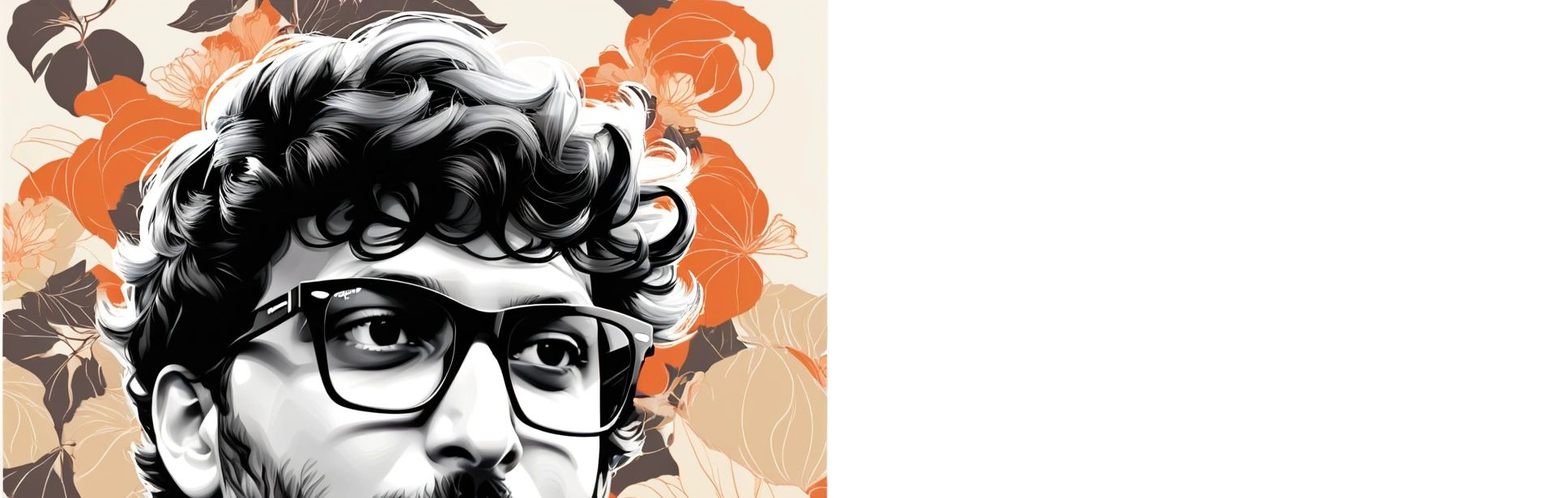
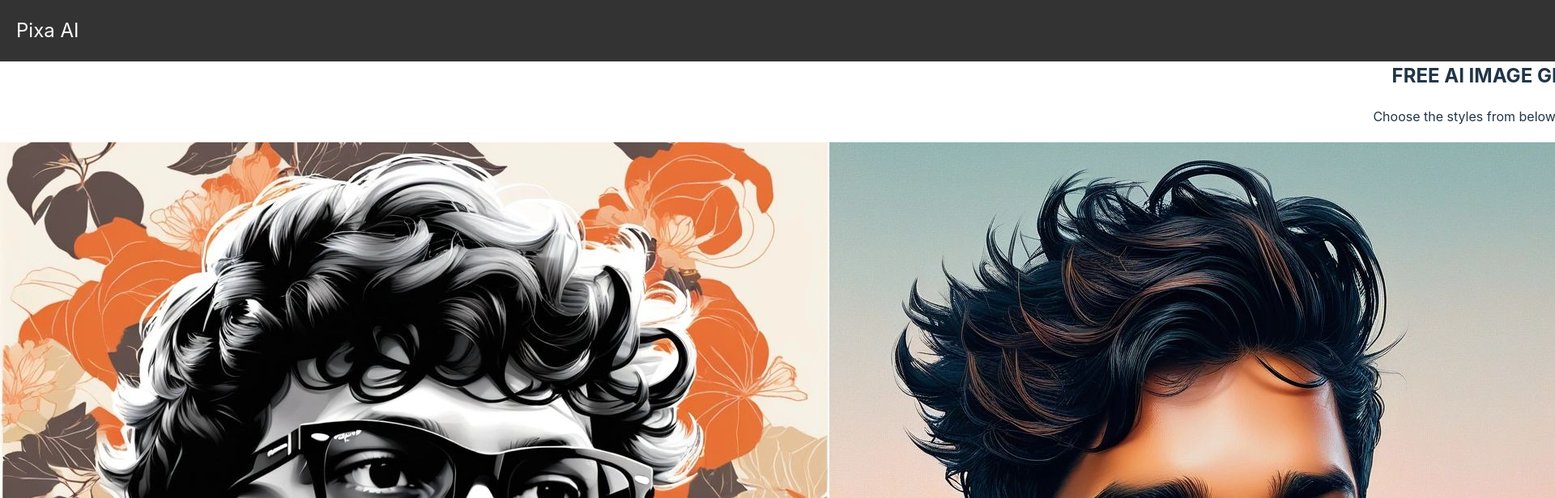
Before and after one commit to arunbchandran100/Pixa-AI-image-generator, a React (Vite) app in the folder react/pixa-ai/: page / in a window 1280 px wide. Shown: the top 616 px of the page at 81% size, 1920 px wide, since content can reach past the window. Built offline with nearby package versions, Linux system fonts and the light colour scheme.

Commit message:
added header

```diff
--- a/react/pixa-ai/src/Home.tsx
+++ b/react/pixa-ai/src/Home.tsx
@@ -1,16 +1,50 @@
-import React from 'react';
-import PhotoOption from './PhotoOption'; // Import PhotoOption component
-import './Homestyles.css'; // Import your CSS file
-import photo1 from './assets/images/photo1.jpg';
-import photo2 from './assets/images/photo2.jpg';
-import photo3 from './assets/images/photo3.jpg';
-import photo4 from './assets/images/photo4.jpg';
+import React from "react";
+import "./Homestyles.css"; // Import your CSS file
+import photo1 from "./assets/images/photo1.jpg";
+import photo2 from "./assets/images/photo2.jpg";
+import photo3 from "./assets/images/photo3.jpg";
+import photo4 from "./assets/images/photo4.jpg";
+
+interface PhotoOptionProps {
+  photo: string;
+  onSelect: () => void;
+  onUpload: () => void;
+}
+
+const PhotoOption: React.FC<PhotoOptionProps> = ({
+  photo,
+  onSelect,
+  onUpload,
+}) => {
+  return (
+    <div>
+      <img src={photo} alt="Photo" />
+      <button onClick={onSelect}>Select</button>
+      <button onClick={onUpload}>Upload Your Photo</button>
+    </div>
+  );
+};
 
 function Home() {
   const photos = [photo1, photo2, photo3, photo4];
 
   return (
     <div>
+      {/* Header */}
+      <header className="header">
+        <div className="logo">Pixa AI</div>
+      </header>
+
+      {/* Generator text */}
+      <div className="generator-text">Free AI Image Generator</div>
+
+      {/* Description */}
+      <div className="description">
+        Choose the styles from below to edit your photos
+      </div>
+
+      {/* Photo options container */}
+      <div className="photo-options-container">
         {/* Map over photos and render PhotoOption for each photo */}
         {photos.map((photo, index) => (
           <PhotoOption
@@ -21,6 +55,7 @@ function Home() {
           />
         ))}
       </div>
+    </div>
   );
 }
 
--- a/react/pixa-ai/src/Homestyles.css
+++ b/react/pixa-ai/src/Homestyles.css
@@ -50,3 +50,41 @@
   button:hover {
     background-color: #0056b3;
   }
+
+  .header {
+    background-color: #333;
+    color: #fff;
+    padding: 20px;
+    display: flex;
+    align-items: center;
+    width: 100%; /* Set the header to occupy full width */
+  }
+
+  .logo {
+    font-size: 24px;
+    margin-right: auto;
+  }
+
+  .generator-text {
+    text-align: center; /* Center-align the text */
+    text-transform: uppercase; /* Convert text to uppercase */
+    font-weight: bold; /* Make the text bold */
+    font-size: 24px; /* Adjust font size as needed */
+    margin-bottom: 20px; /* Add some margin below the text */
+  }
+
+
+.description {
+    text-align: center; /* Center-align the text */
+    margin-bottom: 20px; /* Add some margin below the text */
+  }
+
+.photo-options-container {
+    display: flex; /* Use flexbox layout */
+    justify-content: space-around; /* Space items evenly along the main axis */
+  }
+
+  .photo-option img {
+    max-width: 100%; /* Ensure images don't exceed container width */
+    height: auto; /* Maintain aspect ratio */
+  }
--- a/react/pixa-ai/src/PhotoOption.tsx
+++ b/react/pixa-ai/src/PhotoOption.tsx
@@ -1,4 +1,9 @@
 import React from 'react';
+import './Homestyles.css'; // Import your CSS file
+import photo1 from './assets/images/photo1.jpg';
+import photo2 from './assets/images/photo2.jpg';
+import photo3 from './assets/images/photo3.jpg';
+import photo4 from './assets/images/photo4.jpg';
 
 interface PhotoOptionProps {
   photo: string;
@@ -8,7 +13,7 @@ interface PhotoOptionProps {
 
 const PhotoOption: React.FC<PhotoOptionProps> = ({ photo, onSelect, onUpload }) => {
   return (
-    <div>
+    <div className="photo-option"> {/* Apply photo-option class */}
       <img src={photo} alt="Photo" />
       <button onClick={onSelect}>Select</button>
       <button onClick={onUpload}>Upload Your Photo</button>
@@ -16,4 +21,36 @@ const PhotoOption: React.FC<PhotoOptionProps> = ({ photo, onSelect, onUpload })
   );
 }
 
-export default PhotoOption;
+function Home() {
+  const photos = [photo1, photo2, photo3, photo4];
+
+  return (
+    <div>
+      {/* Header */}
+      <header className="header">
+        <div className="logo">Pixa AI</div>
+      </header>
+
+      {/* Generator text */}
+      <div className="generator-text">Free AI Image Generator</div>
+
+      {/* Description */}
+      <div className="description">Choose the styles from below to edit your photos</div>
+
+      {/* Photo options container */}
+      <div className="photo-options-container">
+        {/* Map over photos and render PhotoOption for each photo */}
+        {photos.map((photo, index) => (
+          <PhotoOption
+            key={index}
+            photo={photo}
+            onSelect={() => {} /* Implement your onSelect logic here */}
+            onUpload={() => {} /* Implement your onUpload logic here */}
+          />
+        ))}
+      </div>
+    </div>
+  );
+}
+
+export default Home;
```
Lines whose indentation alone changed are shown as unchanged.
